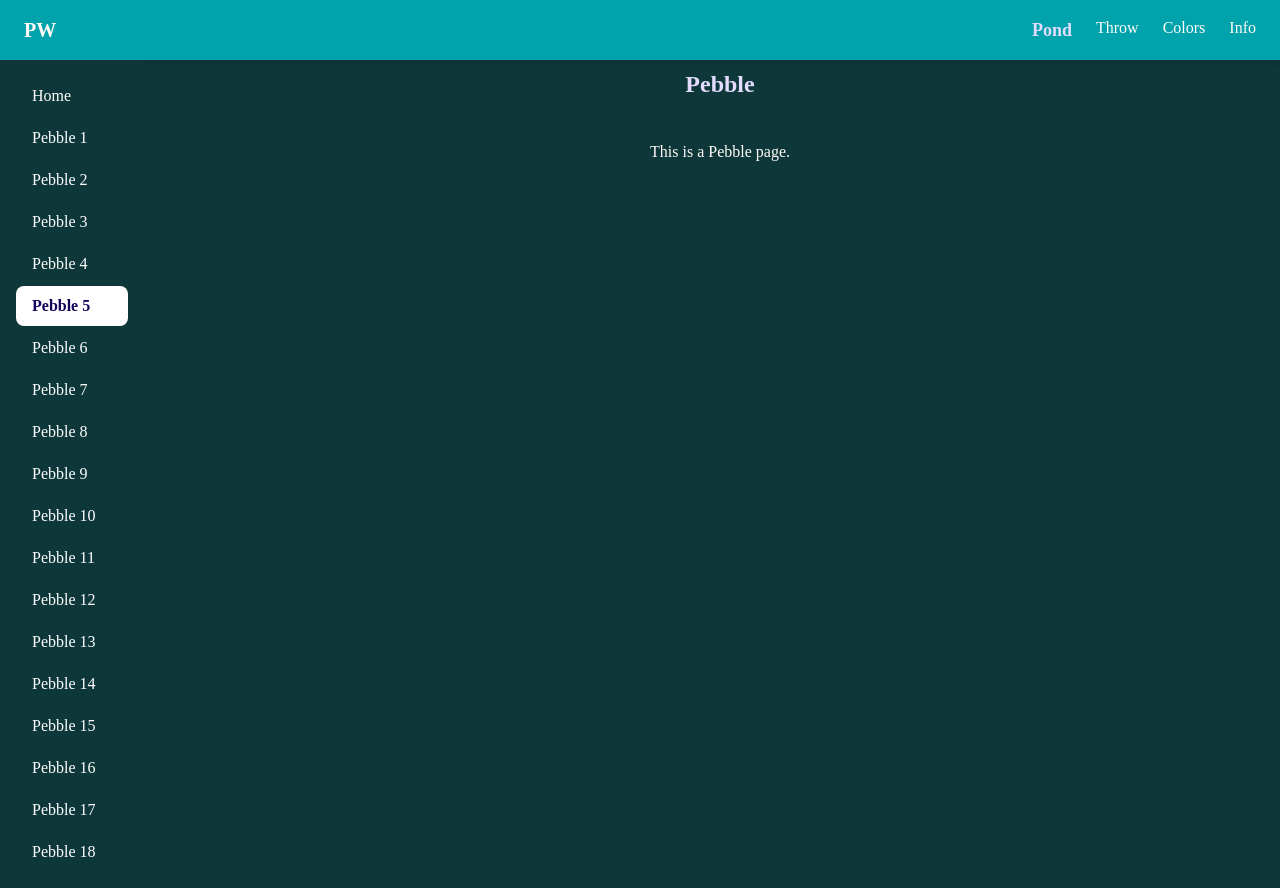
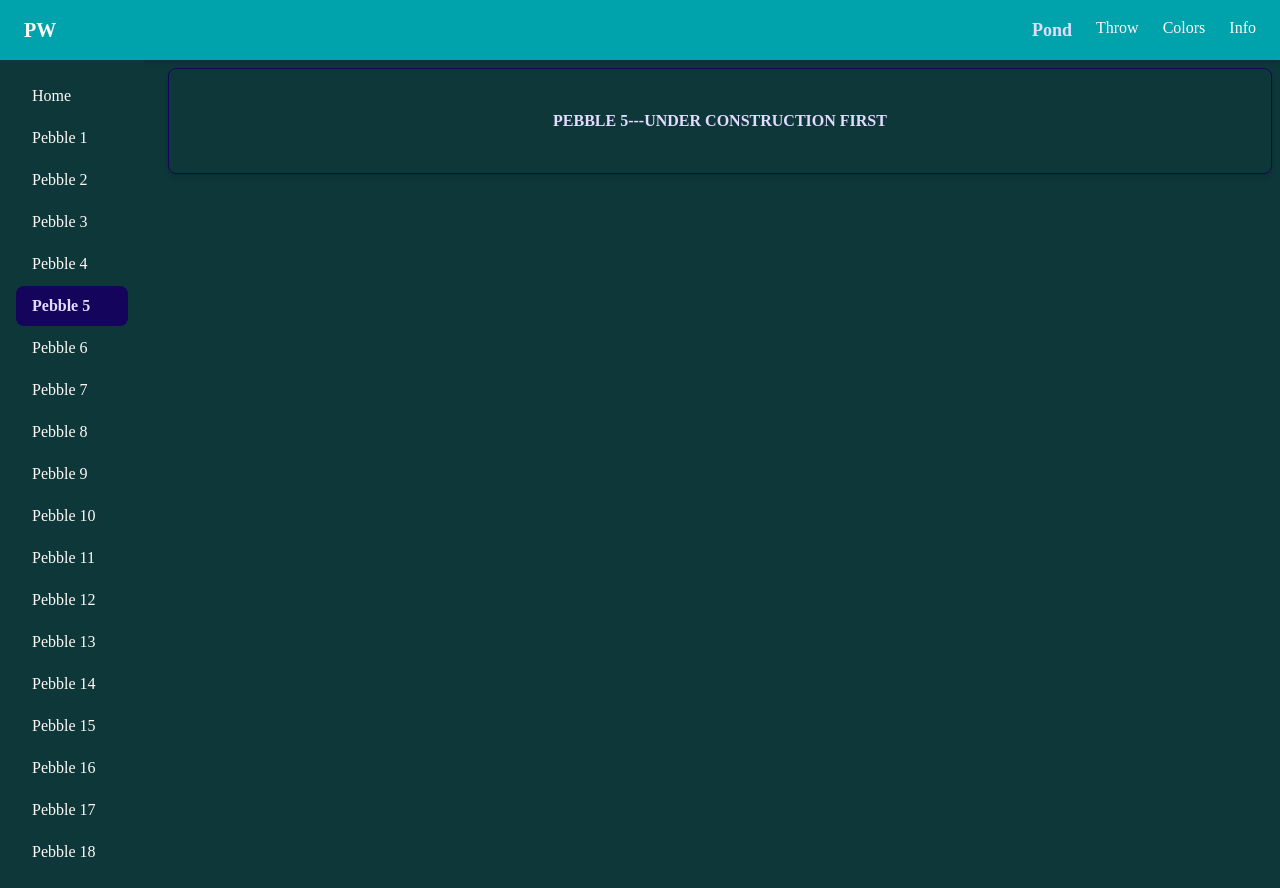
Before and after one commit to lucynottonson/pebbleworld, a Next.js app: page /pond/pebble5 in a window 1280 px wide. Built offline with nearby package versions, Linux system fonts and the light colour scheme.

Commit message:
whatever i did last night that i forgot to save

```diff
--- a/app/pond/components/pondnavbar.tsx
+++ b/app/pond/components/pondnavbar.tsx
@@ -6,7 +6,7 @@ export default function Sidebar() {
   const pathname = usePathname();
 
   return (
-    <div className="w-40 min-h-screen bg-[var(--background)] text-white p-4">
+    <div className="w-40 min-h-screen bg-[var(--background)] text-[var(--text)] p-4">
       <nav className="flex flex-col gap-0.5">
         <a
           href="/pond"
@@ -62,8 +62,8 @@ export default function Sidebar() {
           href="/pond/pebble5"
           className={`px-4 py-2 rounded-lg transition-colors ${
             pathname === "/pond/pebble5"
-              ? "bg-white text-[var(--accent)] font-bold"
-              : "hover:bg-white hover:text-[var(--accent)]"
+              ? "bg-[var(--accent)] text-[var(--baccent)] font-bold"
+              : "hover:bg-[var(--accent)] hover:text-[var(--baccent)]"
           }`}
         >
           Pebble 5
--- a/app/pond/pebble5/page.tsx
+++ b/app/pond/pebble5/page.tsx
@@ -1,8 +1,13 @@
 export default function PondPage() {
   return (
-    <div className="min-h-screen flex flex-col items-center p-2 gap-10">
-      <h1 className="text-2xl font-bold text-[var(--baccent)]">Pebble</h1>
-      <p>This is a Pebble page.</p>
-    </div>
+    <main className="min-h-screen flex flex-col items-center p-2 gap-10">
+      <div className="w-full max-w-6xl flex flex-col items-center gap-2">
+        <div className="flex flex-col items-center gap-2 md:flex-row md:items-stretch w-full">
+          <div className="w-full border border-[var(--accent)] rounded-lg p-10 shadow-md flex flex-col items-center gap-4">
+             <span className="text-[var(--baccent)] font-bold">PEBBLE 5---UNDER CONSTRUCTION FIRST</span>
+           </div>
+        </div>
+      </div>
+    </main>
   );
 }
```
